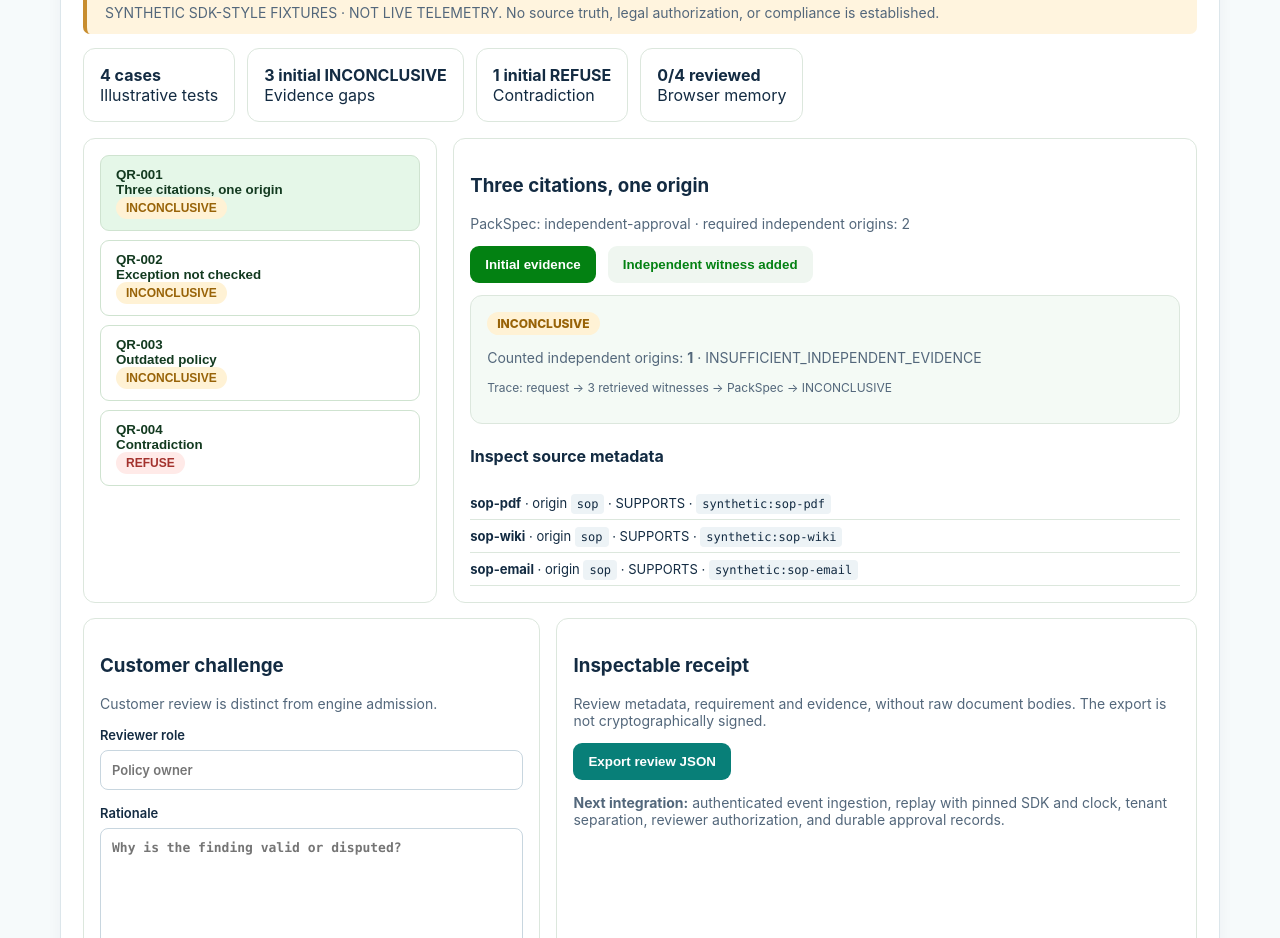
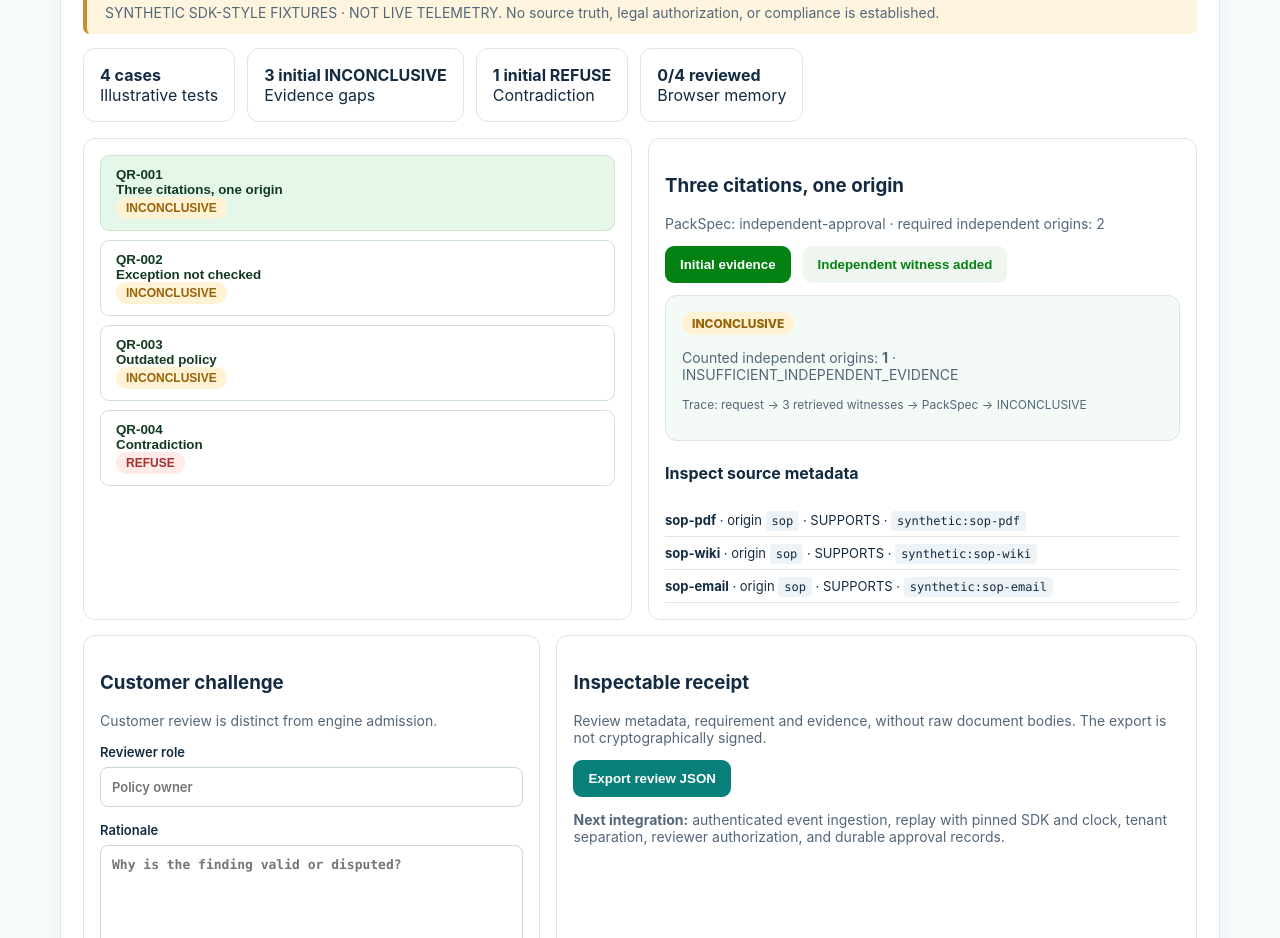
Before and after one commit to cyrillesaxo/QualityRag, a React (Vite) app in the folder apps/studio/: page / in a window 1280 px wide. Shown: the part 2840-3778 px from the top of the page. Built offline with nearby package versions, Linux system fonts and the light colour scheme.

Commit message:
fix(studio): prevent narrow-viewport telemetry overflow

```diff
--- a/apps/studio/src/EvidenceAssurance.tsx
+++ b/apps/studio/src/EvidenceAssurance.tsx
@@ -52,7 +52,7 @@ export function EvidenceAssurance(){
    <div style={block}><strong>1 initial REFUSE</strong><div>Contradiction</div></div>
    <div style={block}><strong>{reviewed}/{cases.length} reviewed</strong><div>Browser memory</div></div>
   </div>
-  <div className="columns" style={{gridTemplateColumns:'minmax(220px,1fr) minmax(0,2.1fr)'}}>
+  <div className="columns" style={{gridTemplateColumns:'repeat(auto-fit,minmax(min(100%,280px),1fr))'}}>
    <div style={block}>{cases.map((c,i)=><button type="button" key={c.id} onClick={()=>choose(i)} aria-pressed={selected===i}
      style={{background:selected===i?'#e5f7e8':'#fff',color:'#133a20',border:'1px solid #cfe3d0',width:'100%',marginBottom:9,textAlign:'left'}}>
      <strong>{c.id}</strong><br/>{c.name}<br/><span style={badge(c.frames[0].verdict)}>{c.frames[0].verdict}</span></button>)}</div>
```
